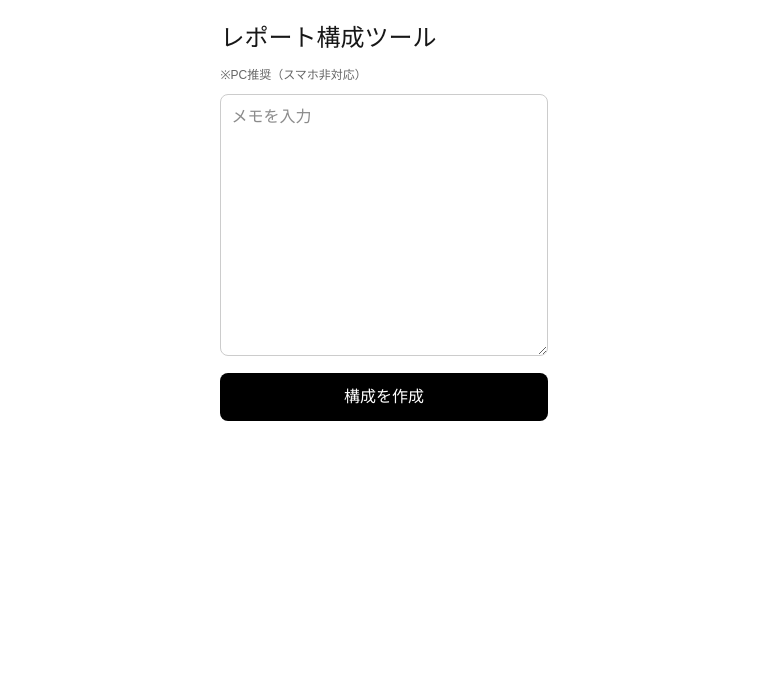
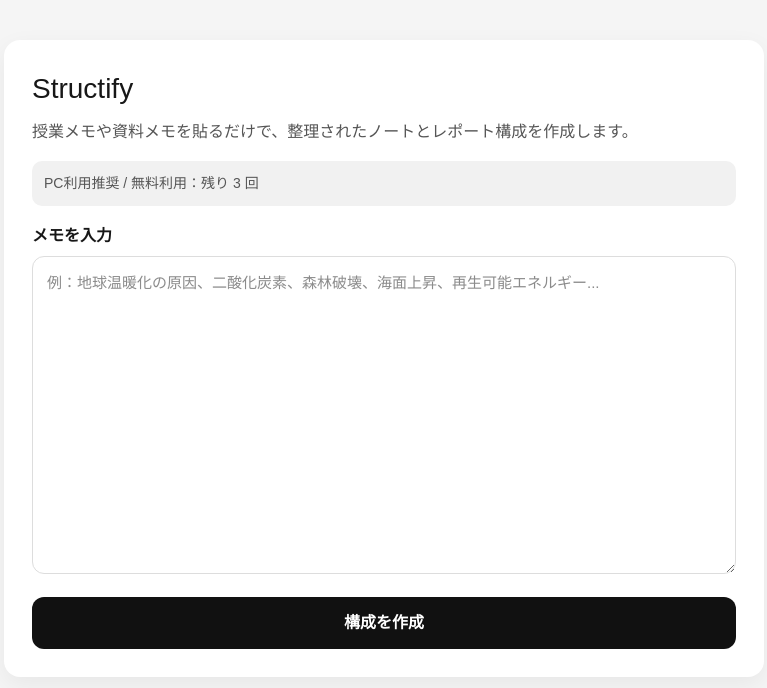
Before and after one commit to koji66/report-tool, a Next.js app: page / in a window 1280 px wide. Shown: the top 688 px of the page, without its empty margins (256-1023 px from the left). Built offline with nearby package versions, Linux system fonts and the light colour scheme.

Commit message:
Update page.tsx

```diff
--- a/app/page.tsx
+++ b/app/page.tsx
@@ -1,21 +1,38 @@
 "use client";
-import { useState } from "react";
+
+import { useEffect, useState } from "react";
+
+const MAX_FREE_COUNT = 3;
 
 export default function Home() {
   const [text, setText] = useState("");
   const [result, setResult] = useState("");
   const [loading, setLoading] = useState(false);
+  const [usedCount, setUsedCount] = useState(0);
+  const [copied, setCopied] = useState(false);
+
+  useEffect(() => {
+    const count = Number(localStorage.getItem("count") || 0);
+    setUsedCount(count);
+  }, []);
+
+  const remainingCount = Math.max(MAX_FREE_COUNT - usedCount, 0);
 
   const handleGenerate = async () => {
-    let count = Number(localStorage.getItem("count") || 0);
+    if (!text.trim()) {
+      alert("メモを入力してください");
+      return;
+    }
 
-    if (count >= 3) {
+    if (usedCount >= MAX_FREE_COUNT) {
       alert("無料回数は3回までです");
       return;
     }
 
     setLoading(true);
+    setResult("");
 
+    try {
       const res = await fetch("/api/generate", {
         method: "POST",
         body: JSON.stringify({ text }),
@@ -31,87 +48,150 @@
 
       setResult(data.result);
 
-    localStorage.setItem("count", String(count + 1));
+      const nextCount = usedCount + 1;
+      localStorage.setItem("count", String(nextCount));
+      setUsedCount(nextCount);
+    } catch {
+      alert("通信エラーが発生しました");
+    } finally {
       setLoading(false);
+    }
   };
 
-  const handleCopy = () => {
-    navigator.clipboard.writeText(result);
-    alert("コピーしました");
+  const handleCopy = async () => {
+    await navigator.clipboard.writeText(result);
+    setCopied(true);
+    setTimeout(() => setCopied(false), 2000);
   };
 
   return (
-    <main style={{
-      maxWidth: 600,
+    <main
+      style={{
+        minHeight: "100vh",
+        background: "#f5f5f5",
+        padding: "40px 20px",
+        fontFamily: "sans-serif",
+      }}
+    >
+      <div
+        style={{
+          maxWidth: 760,
           margin: "0 auto",
-      padding: 20,
-      fontFamily: "sans-serif"
-    }}>
-      <h1 style={{ fontSize: 24, marginBottom: 10 }}>
-        レポート構成ツール
+          background: "#fff",
+          borderRadius: 16,
+          padding: 28,
+          boxShadow: "0 8px 24px rgba(0,0,0,0.06)",
+        }}
+      >
+        <h1 style={{ fontSize: 28, marginBottom: 8 }}>
+          Structify
         </h1>
 
-      <p style={{ color: "#666", fontSize: 12 }}>
-        ※PC推奨（スマホ非対応）
+        <p style={{ color: "#555", lineHeight: 1.7, marginBottom: 16 }}>
+          授業メモや資料メモを貼るだけで、整理されたノートとレポート構成を作成します。
         </p>
 
+        <div
+          style={{
+            background: "#f1f1f1",
+            padding: 12,
+            borderRadius: 10,
+            fontSize: 14,
+            color: "#555",
+            marginBottom: 18,
+          }}
+        >
+          PC利用推奨 / 無料利用：残り {remainingCount} 回
+        </div>
+
+        <label style={{ fontWeight: "bold", display: "block", marginBottom: 8 }}>
+          メモを入力
+        </label>
+
         <textarea
-        rows={10}
+          rows={12}
           style={{
             width: "100%",
-          padding: 10,
-          borderRadius: 8,
-          border: "1px solid #ccc",
-          marginTop: 10
+            padding: 14,
+            borderRadius: 12,
+            border: "1px solid #ddd",
+            fontSize: 15,
+            lineHeight: 1.6,
+            resize: "vertical",
+            boxSizing: "border-box",
           }}
           value={text}
           onChange={(e) => setText(e.target.value)}
-        placeholder="メモを入力"
+          placeholder="例：地球温暖化の原因、二酸化炭素、森林破壊、海面上昇、再生可能エネルギー..."
         />
 
         <button
           onClick={handleGenerate}
+          disabled={loading || remainingCount <= 0}
           style={{
-          marginTop: 10,
+            marginTop: 16,
             width: "100%",
-          padding: 12,
-          backgroundColor: "#000",
+            padding: 14,
+            backgroundColor: loading || remainingCount <= 0 ? "#999" : "#111",
             color: "#fff",
             border: "none",
-          borderRadius: 8,
-          cursor: "pointer"
+            borderRadius: 12,
+            cursor: loading || remainingCount <= 0 ? "not-allowed" : "pointer",
+            fontSize: 16,
+            fontWeight: "bold",
           }}
         >
           {loading ? "生成中..." : "構成を作成"}
         </button>
 
         {result && (
-        <div style={{
-          marginTop: 20,
-          padding: 15,
-          background: "#f7f7f7",
-          borderRadius: 8
-        }}>
-          <pre style={{ whiteSpace: "pre-wrap" }}>
-            {result}
-          </pre>
+          <section
+            style={{
+              marginTop: 28,
+              padding: 20,
+              background: "#fafafa",
+              border: "1px solid #eee",
+              borderRadius: 14,
+            }}
+          >
+            <div
+              style={{
+                display: "flex",
+                justifyContent: "space-between",
+                gap: 12,
+                alignItems: "center",
+                marginBottom: 12,
+              }}
+            >
+              <h2 style={{ fontSize: 20, margin: 0 }}>生成結果</h2>
 
               <button
                 onClick={handleCopy}
                 style={{
-              marginTop: 10,
-              width: "100%",
-              padding: 10,
-              backgroundColor: "#fff",
+                  padding: "8px 14px",
+                  background: "#fff",
                   border: "1px solid #ccc",
                   borderRadius: 8,
-              cursor: "pointer"
+                  cursor: "pointer",
                 }}
               >
-            コピー
+                {copied ? "コピー済み" : "コピー"}
               </button>
             </div>
+
+            <pre
+              style={{
+                whiteSpace: "pre-wrap",
+                lineHeight: 1.7,
+                fontSize: 15,
+                margin: 0,
+              }}
+            >
+              {result}
+            </pre>
+          </section>
         )}
+      </div>
     </main>
   );
 }
```
Lines whose indentation alone changed are shown as unchanged.
